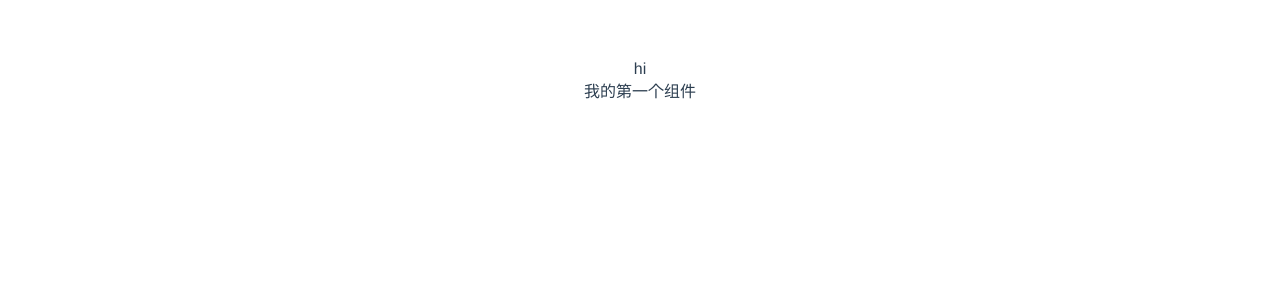
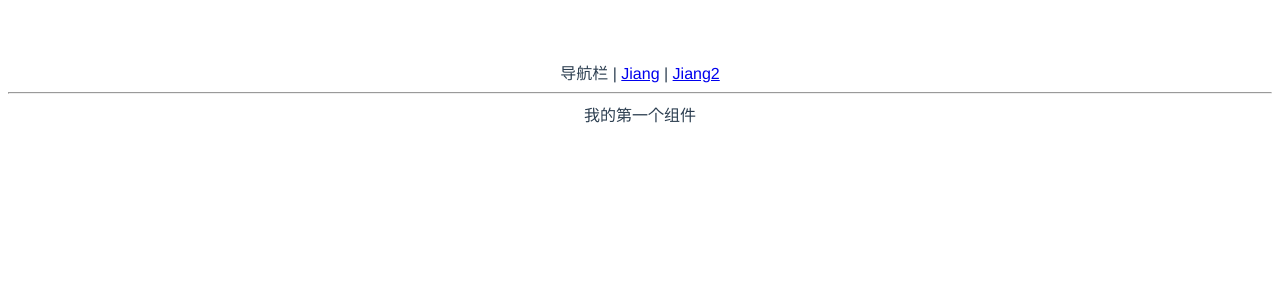
Before and after one commit to jiang-N/gulu, a Vue app: page / in a window 1280 px wide. Shown: the top 300 px of the page. Built offline with nearby package versions, Linux system fonts and the light colour scheme.

Commit message:
初始化 vue-router

```diff
--- a/index.html
+++ b/index.html
@@ -8,6 +8,6 @@
 </head>
 <body>
   <div id="app"></div>
-  <script type="module" src="/src/main.js"></script>
+  <script type="module" src="/src/main.ts"></script>
 </body>
 </html>
--- a/src/App.vue
+++ b/src/App.vue
@@ -1,15 +1,15 @@
 <template>
-  <div>hi</div>
-  <Jiang/>
+  <div>导航栏 |
+    <router-link to="/">Jiang</router-link>
+    |
+    <router-link to="/xxx">Jiang2</router-link>
+  </div>
+  <hr>
+  <router-view/>
 </template>
 
 <script>
-import Jiang from './components/Jiang.vue'
-
 export default {
   name: 'App',
-  components: {
-    Jiang
-  }
 }
 </script>
--- /dev/null
+++ b/src/components/Jiang2.vue
@@ -0,0 +1,13 @@
+<template>
+  <div>Jiang 2</div>
+</template>
+
+<script>
+export default {
+name: "Jiang2"
+}
+</script>
+
+<style scoped>
+
+</style>
--- a/src/main.js
+++ /dev/null
@@ -1,5 +0,0 @@
-import { createApp } from 'vue'
-import App from './App.vue'
-import './index.css'
-
-createApp(App).mount('#app')
--- /dev/null
+++ b/src/main.ts
@@ -0,0 +1,19 @@
+import {createApp} from 'vue';
+import App from './App.vue';
+import './index.css';
+import {createWebHashHistory, createRouter} from 'vue-router';
+import Jiang from './components/Jiang.vue';
+import Jiang2 from './components/Jiang2.vue';
+
+const history = createWebHashHistory();
+const router = createRouter({
+  history: history,
+  routes: [
+    {path: '/', component: Jiang},
+    {path: '/xxx', component: Jiang2}
+  ]
+});
+
+const app = createApp(App);
+app.use(router);
+app.mount('#app');
--- /dev/null
+++ b/src/shims-vue.d.ts
@@ -0,0 +1,5 @@
+declare module '*.vue' {
+  import { ComponentOptions } from 'vue'
+  const componentOptions: ComponentOptions
+  export default componentOptions
+}
```
Also changed, not shown: package.json (+4 -3 lines), 1 other file (tests, documents, lock files or other folders).
